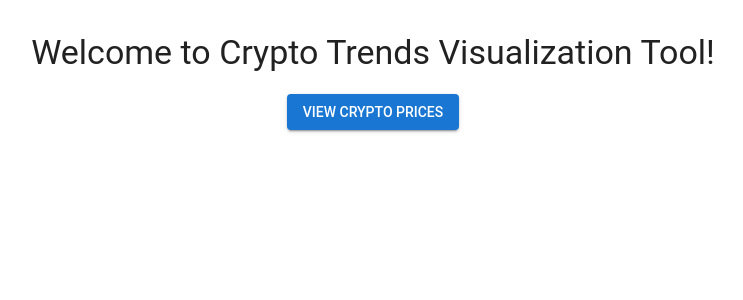
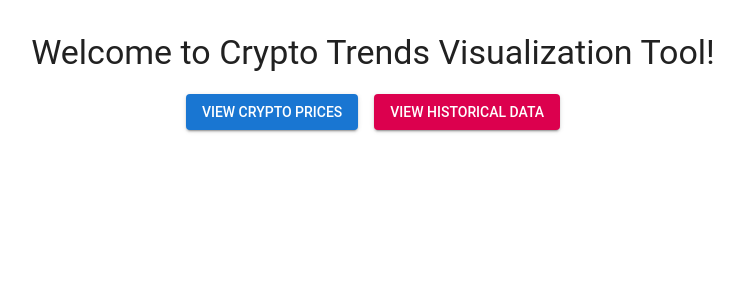
Before and after one commit to ConradPB/Crypto-Trends-Visualization-Tool, a React (Vite) app in the folder frontend/cryptotool/: page / in a window 1280 px wide. Shown: the top 300 px of the page, without its empty margins (267-1010 px from the left). Built offline with nearby package versions, Linux system fonts and the light colour scheme.

Commit message:
updated with historical data

```diff
--- a/frontend/cryptotool/src/pages/Dashboard.tsx
+++ b/frontend/cryptotool/src/pages/Dashboard.tsx
@@ -8,8 +8,23 @@ const Dashboard = () => {
                 Welcome to Crypto Trends Visualization Tool!
             </Typography>
             <Box>
-                <Button variant="contained" color="primary" sx={{ m: 1 }} component={Link} to="/crypto">
+                <Button
+                    variant="contained"
+                    color="primary"
+                    sx={{ m: 1 }}
+                    component={Link}
+                    to="/crypto"
+                >
                     View Crypto Prices
+                </Button>
+                <Button
+                    variant="contained"
+                    color="secondary"
+                    sx={{ m: 1 }}
+                    component={Link}
+                    to="/historical"
+                >
+                    View Historical Data
                 </Button>
             </Box>
         </Box>
```
